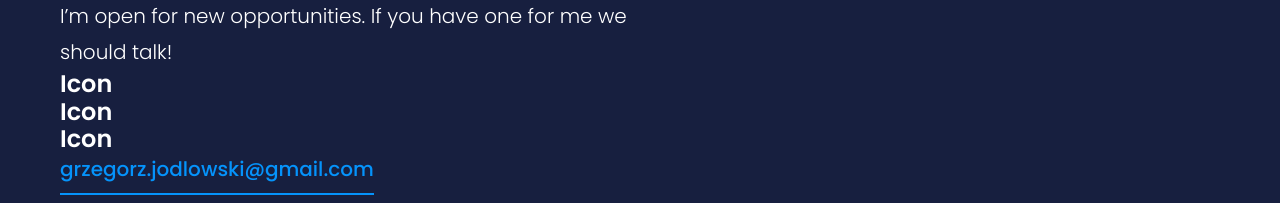
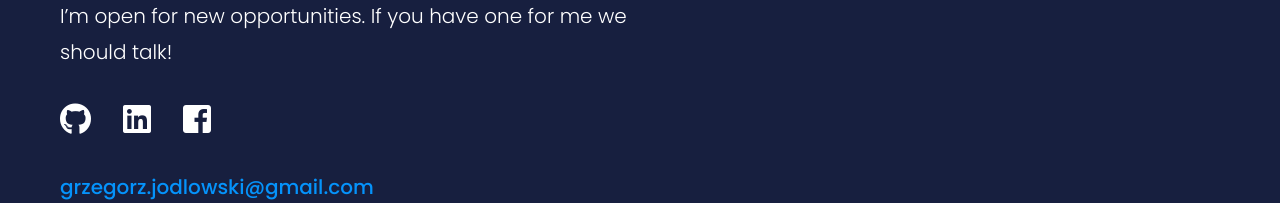
Before and after one commit to grzegorz-jodlowski/grzegorz-jodlowski.github.io, a React (Create React App) app: page / in a window 1280 px wide. Shown: the part 2949-3152 px from the top of the page. Built offline with nearby package versions, Linux system fonts and the light colour scheme; no server answers.

Commit message:
Add icons and styles for them

```diff
--- a/src/components/common/Icon/Icon.js
+++ b/src/components/common/Icon/Icon.js
@@ -4,16 +4,14 @@ import clsx from 'clsx';
 
 import styles from './Icon.module.scss';
 
-const Component = ({ className, children }) => (
-  <div className={clsx(className, styles.root)}>
-    <h2>Icon</h2>
-    {children}
-  </div>
+const Component = ({ className, link, icon }) => (
+  <a href={link} className={clsx(className, styles.root)}><i className={icon}></i></a>
 );
 
 Component.propTypes = {
-  children: PropTypes.node,
   className: PropTypes.string,
+  link: PropTypes.string,
+  icon: PropTypes.string,
 };
 
 export {
--- a/src/components/common/Icon/Icon.module.scss
+++ b/src/components/common/Icon/Icon.module.scss
@@ -1,5 +1,9 @@
 @import "../../../styles/settings.scss";
 
-// .root {
-
-// }
+.root {
+  display: block;
+  font-size: 2rem;
+  text-decoration: none;
+  color: $color-text-bright;
+  margin-right: 2rem;
+}
--- a/src/components/features/Socials/Socials.js
+++ b/src/components/features/Socials/Socials.js
@@ -9,9 +9,9 @@ import { Icon } from '../../common/Icon/Icon';
 
 const Component = ({ className, gitHub, linkedIn, facebook }) => (
   <div className={clsx(className, styles.root)}>
-    <Icon link={gitHub} icon='' />
-    <Icon link={linkedIn} icon='' />
-    <Icon link={facebook} icon='' />
+    <Icon link={gitHub} icon='fab fa-github' />
+    <Icon link={linkedIn} icon='fab fa-linkedin' />
+    <Icon link={facebook} icon='fab fa-facebook-square' />
   </div>
 );
 
--- a/src/components/features/Socials/Socials.module.scss
+++ b/src/components/features/Socials/Socials.module.scss
@@ -1,5 +1,6 @@
 @import "../../../styles/settings.scss";
 
-// .root {
-
-// }
+.root {
+  display: flex;
+  margin: 2rem 0;
+}
```
